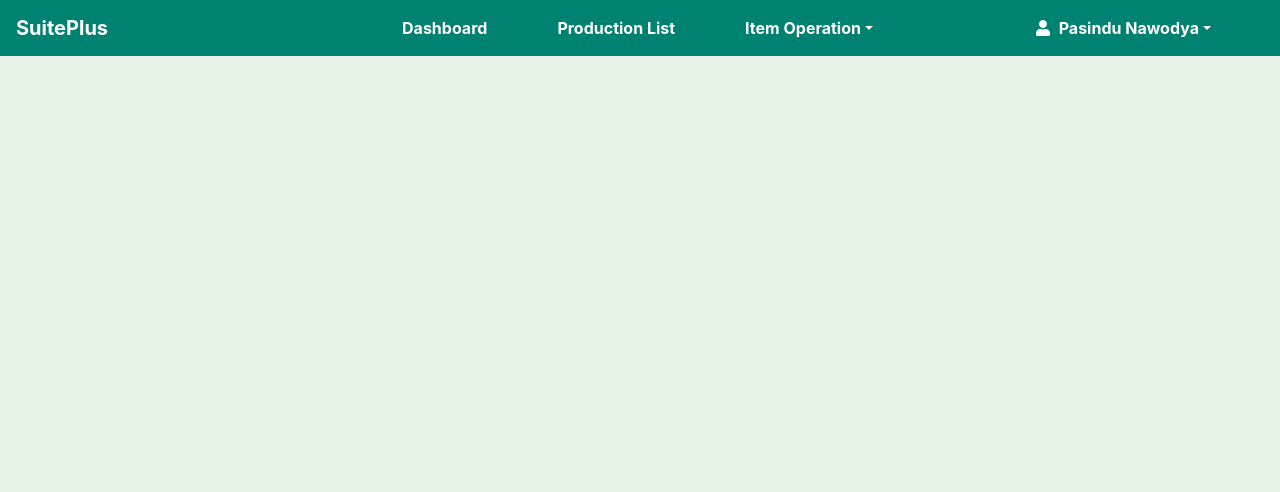
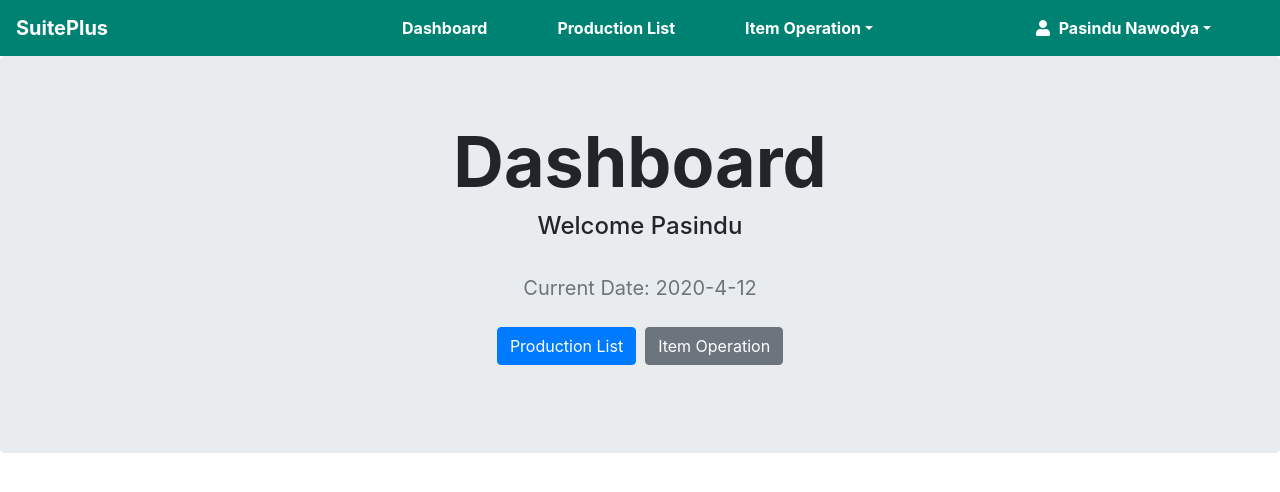
Before and after one commit to pasindu-nawodya/SuitePlus-OnlineFashionStore, a React (Create React App) app in the folder client/: page / in a window 1280 px wide. Shown: the top 492 px of the page. Built offline with nearby package versions, Linux system fonts and the light colour scheme.

Commit message:
dashboard slider edit

```diff
--- a/client/src/App.js
+++ b/client/src/App.js
@@ -1,13 +1,11 @@
 import React from 'react';
 import Dashboard from './component/users/StockManager/Dashboard';
-import LoginStockMan from './component/users/StockManager/LoginStockMan';
+//import LoginStockMan from './component/users/StockManager/LoginStockMan';
 
 function App() {
   return (
     <div>
-
       <Dashboard />
-
     </div>
   );
 }
--- /dev/null
+++ b/client/src/component/users/StockManager/Component/Slider.js
@@ -0,0 +1,29 @@
+
+import React, { Component } from 'react';
+
+export default class Slider extends Component {
+    render() {
+
+      var today = new Date();
+      var date = today.getFullYear()+'-'+(today.getMonth()+1)+'-'+today.getDate();
+
+        return (
+        <div>
+          <main role="main">
+            <section class="jumbotron text-center">
+              <div class="container">
+                <h1 style={{fontSize:"70px"}}><b>Dashboard</b></h1>
+                <h4>Welcome Pasindu </h4><br />
+                <p class="lead text-muted"><b>Current Date: {date} </b></p>
+                <p>
+                  <a href="#" class="btn btn-primary my-2">Production List</a>
+                  <span>&nbsp;&nbsp;</span>
+                  <a href="#" class="btn btn-secondary my-2">Item Operation</a>
+                </p>
+              </div>
+            </section>
+          </main>
+        </div>
+        )
+    }
+}
--- a/client/src/component/users/StockManager/Dashboard.js
+++ b/client/src/component/users/StockManager/Dashboard.js
@@ -1,13 +1,14 @@
 import React, { Component } from 'react';
 import NavBar from './Component/NavBar';
+import Slider from './Component/Slider';
 
 export default class Dashboard extends Component {
     render() {
         return (
+
             <div>
-
                 <NavBar />
-
+                <Slider />
             </div>
         )
     }
```
Also changed, not shown: client/src/component/users/StockManager/Component/bgimg.jpg (added).
